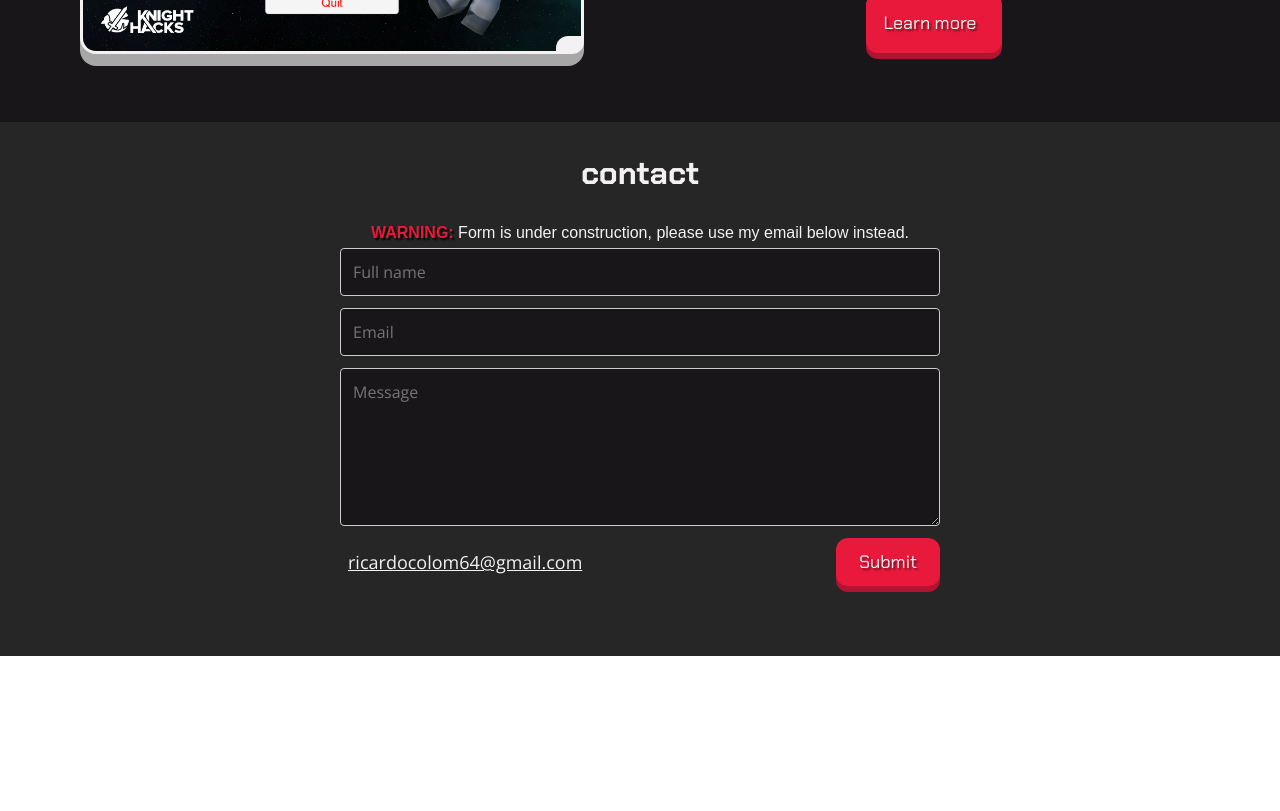
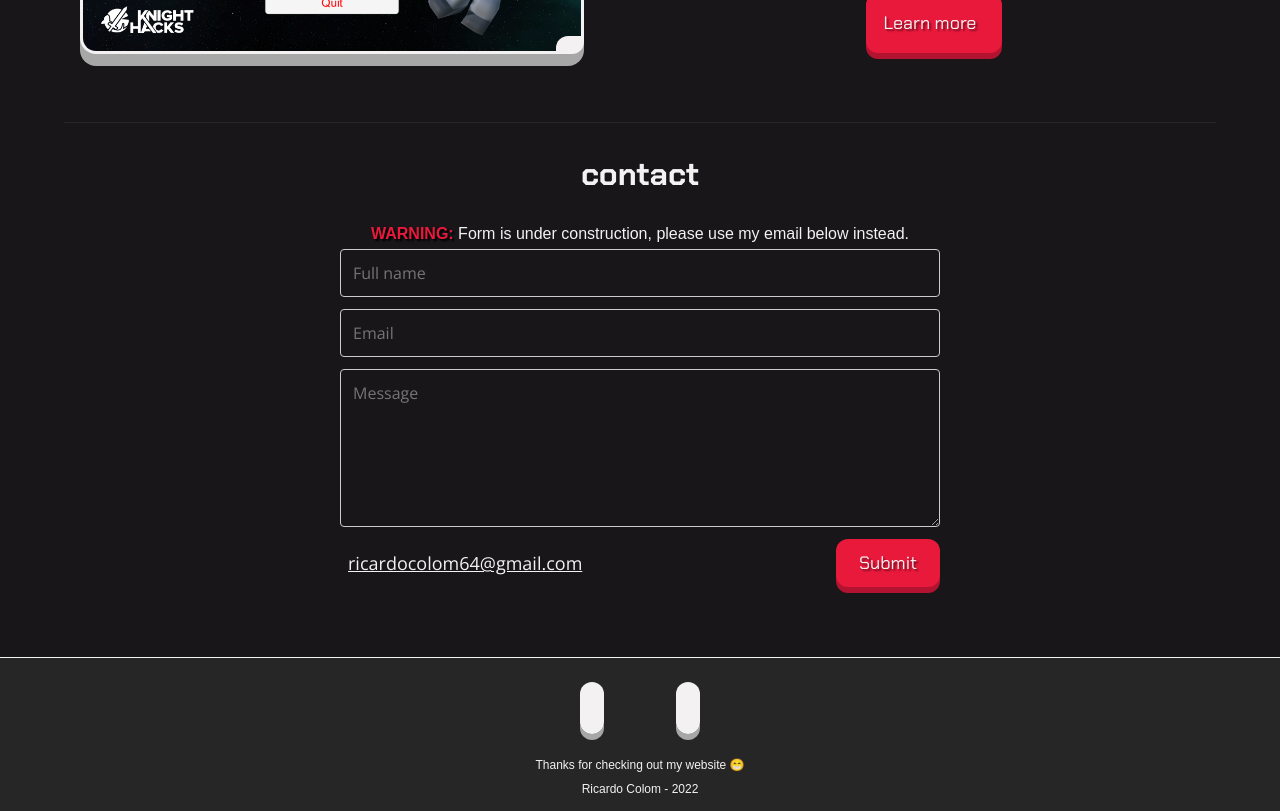
Before and after one commit to ricardocolom64/portfolio-website, a React (Create React App) app: page / in a window 1280 px wide. Shown: the part 2120-2931 px from the top of the page. Before the commit the page ends 2776 px from the top, so only its background shows below. Built offline with nearby package versions, Linux system fonts and the light colour scheme.

Commit message:
Added a footer and fixed buttons, also changed contact background and made navbar used color variables

```diff
--- a/src/App.js
+++ b/src/App.js
@@ -7,6 +7,7 @@ import AboutMe from "./components/AboutMe";
 import Resume from "./components/Resume";
 import Projects from "./components/Projects";
 import Contact from "./components/Contact";
+import Footer from "./components/Footer";
 import NotFound from "./components/NotFound";
 import UnderConstruction from "./components/UnderConstruction";
 import HomePage from "./Pages/HomePage.js";
@@ -36,6 +37,7 @@ function App() {
           <Route path="*" element={<NotFound />} />
         </Routes>
         <Contact />
+        <Footer />
       </Router>
     </div>
   );
--- /dev/null
+++ b/src/components/Footer.js
@@ -0,0 +1,37 @@
+import React from "react";
+import "../styles/Footer.css";
+import { Link } from "react-router-dom";
+
+function Footer() {
+  return (
+    <div className="footer">
+      <div className="footer-content">
+        <div className="socials">
+          <a
+            href="https://github.com/ricardocolom64/"
+            target="_blank"
+            rel="noopener noreferrer"
+          >
+            <i class="fa fa-github" aria-hidden="true"></i>
+          </a>
+          <a
+            href="https://www.linkedin.com/in/ricardo-colom-8a76321b8/"
+            target="_blank"
+            rel="noopener noreferrer"
+          >
+            <i class="fa fa-linkedin-square" aria-hidden="true"></i>
+          </a>
+        </div>
+        <div className="footer-caption" style={{ whiteSpace: "pre-line" }}>
+          Thanks for checking out my website{" "}
+          <span role="img" aria-label="beaming-face-with-smiling-eyes">
+            😁
+          </span>
+          {"\n\n"}Ricardo Colom - 2022
+        </div>
+      </div>
+    </div>
+  );
+}
+
+export default Footer;
--- a/src/styles/Contact.css
+++ b/src/styles/Contact.css
@@ -1,6 +1,6 @@
 .contact {
   width: 100%;
-  background-color: var(--dark);
+  background: var(--darker);
   color: var(--text);
   padding-bottom: 32px;
   display: flex;
@@ -9,7 +9,8 @@
 }
 
 .contact .contact-content {
-  width: 1000px;
+  border-top: 1px solid #262626;
+  width: 1200px;
   max-width: 90%;
   text-align: center;
   margin-bottom: 32px;
@@ -92,7 +93,7 @@ textarea {
 }
 
 .contact .contact-under-form .submit-button:active {
-  transform: translateY(4px);
+  transform: translateY(6px);
   box-shadow: none;
   transition: transform 34ms;
 }
@@ -157,29 +158,14 @@ textarea {
   }
 }
 
-/* .contact .content {
-  max-width: 90%;
-  margin-top: 16px;
+.contact .socials{
+  margin-top: 32px;
+  width: 300px;
+  display: flex;
+  flex-direction: row;
+  justify-content: space-around;
+  align-items: center;
   text-align: center;
+  font-size: 32px;
+  color: var(--darker);
 }
-
-.contact .content .header {
-  font-family: Chakra Petch;
-  font-size: 32px;
-  font-weight: bold;
-  margin: 12px;
-}
-
-.contact .content .intro {
-  font-family: Open Sans;
-  font-size: 24px;
-  margin: 12px;
-  text-align: center;
-}
-
-.contact .content a {
-  color: var(--primary);
-  font-family: Chakra Petch;
-  font-size: 32px;
-  font-weight: bold;
-} */
--- /dev/null
+++ b/src/styles/Footer.css
@@ -0,0 +1,50 @@
+.footer {
+    border-top: 1px solid var(--text);
+  background-color: var(--dark);
+}
+
+.footer .footer-content {
+  display: flex;
+  justify-content: center;
+  align-items: center;
+  flex-direction: column;
+  margin: 16px;
+}
+
+.footer .socials {
+  display: flex;
+  flex-direction: row;
+  justify-content: space-between;
+  width: 120px;
+  margin: 16px;
+}
+
+.footer .footer-content i {
+  color: var(--dark);
+  font-size: 32px;
+  padding: 8px;
+  padding-left: 12px;
+  padding-right: 12px;
+  text-shadow: rgba(0, 0, 0, 0.2) 2px 2px 2px;
+  background-color: var(--text);
+  box-shadow: 0px 6px var(--lighter);
+  border-radius: 12px;
+}
+
+.footer .footer-content i:active {
+  transform: translateY(6px);
+  box-shadow: none;
+  transition: transform 34ms;
+}
+
+.footer .footer-content i:hover {
+  filter: brightness(90%);
+}
+
+.footer .footer-content .footer-caption {
+    font-size: 12px;
+  margin-top: 16px;
+  text-align: center;
+  color: var(--text);
+  line-height: 12px;
+}
--- a/src/styles/Introduction.css
+++ b/src/styles/Introduction.css
@@ -177,7 +177,7 @@
 }
 
 .introduction .call-to-action .project-button:active {
-  transform: translateY(4px);
+  transform: translateY(6px);
   box-shadow: none;
   transition: transform 34ms;
 }
--- a/src/styles/Navbar.css
+++ b/src/styles/Navbar.css
@@ -19,19 +19,19 @@
   flex-direction: row;
   justify-content: space-between;
   align-items: center;
-  color: #f3f1f2;
+  color: var(--text);
 }
 
 .navbar a {
   padding: 20px;
   padding-bottom: 18px;
   text-decoration: none;
-  color: #f3f1f2;
+  color: var(--text);
   transition: 0.1s;
 }
 
 .navbar a:hover {
-  background: #101010;
+  background: var(--darkest);
   transition: 0.1s;
   cursor: pointer;
 }
@@ -39,7 +39,7 @@
 .navbar button {
   background-color: transparent;
   border: none;
-  color: white;
+  color: var(--text);
   cursor: pointer;
   padding: 20px;
   padding-bottom: 18px;
--- a/src/styles/ProjectPage.css
+++ b/src/styles/ProjectPage.css
@@ -1,7 +1,7 @@
 .projectPage {
   width: 100%;
   min-height: 800px;
-  background-color: #161618;
+  background-color: var(--darker);
   color: var(--text);
   padding-top: 76px;
   padding-bottom: 32px;
@@ -63,7 +63,7 @@
 
 .projectPage .tech {
   border-top: 1px solid var(--dark);
-  width: 1200px;
+  width: 900px;
   max-width: 80%;
   font-family: Chakra Petch;
   font-size: 32px;
@@ -117,7 +117,7 @@
   border-top: 1px solid var(--dark);
   margin: 16px;
   margin-top: 0px;
-  width: 1200px;
+  width: 900px;
   max-width: 80%;
   display: flex;
   justify-content: center;
--- a/src/styles/Projects.css
+++ b/src/styles/Projects.css
@@ -48,6 +48,9 @@
   max-width: 1060px;
   margin-top: 48px;
   margin-bottom: 48px;
+  animation: pop-in 0.5s forwards;
+  animation-delay: 0.6s;
+  opacity: 0;
   /* padding-bottom: 36px;
   border-bottom: 1px solid #262626; */
 }
@@ -107,11 +110,11 @@
     transform: scale(0.65);
   }
 
-  .projects .project-list .project .right-side{
+  .projects .project-list .project .right-side {
     transform: translateY(-48px);
   }
 
-  .projects .project-list .project{
+  .projects .project-list .project {
     margin: 0px;
     transform: translateY(-48px);
   }
@@ -177,7 +180,7 @@
 }
 
 .projects .learn-more-button:active {
-  transform: translateY(4px);
+  transform: translateY(6px);
   box-shadow: none;
   transition: transform 34ms;
 }
--- a/src/styles/Resume.css
+++ b/src/styles/Resume.css
@@ -73,7 +73,7 @@
 }
 
 .resume .resume-link .here-button:active{
-  transform: translateY(4px);
+  transform: translateY(6px);
   box-shadow: none;
   transition: transform 34ms;
 }
```
Also changed, not shown: src/components/Contact.js (+6 -3 lines).
